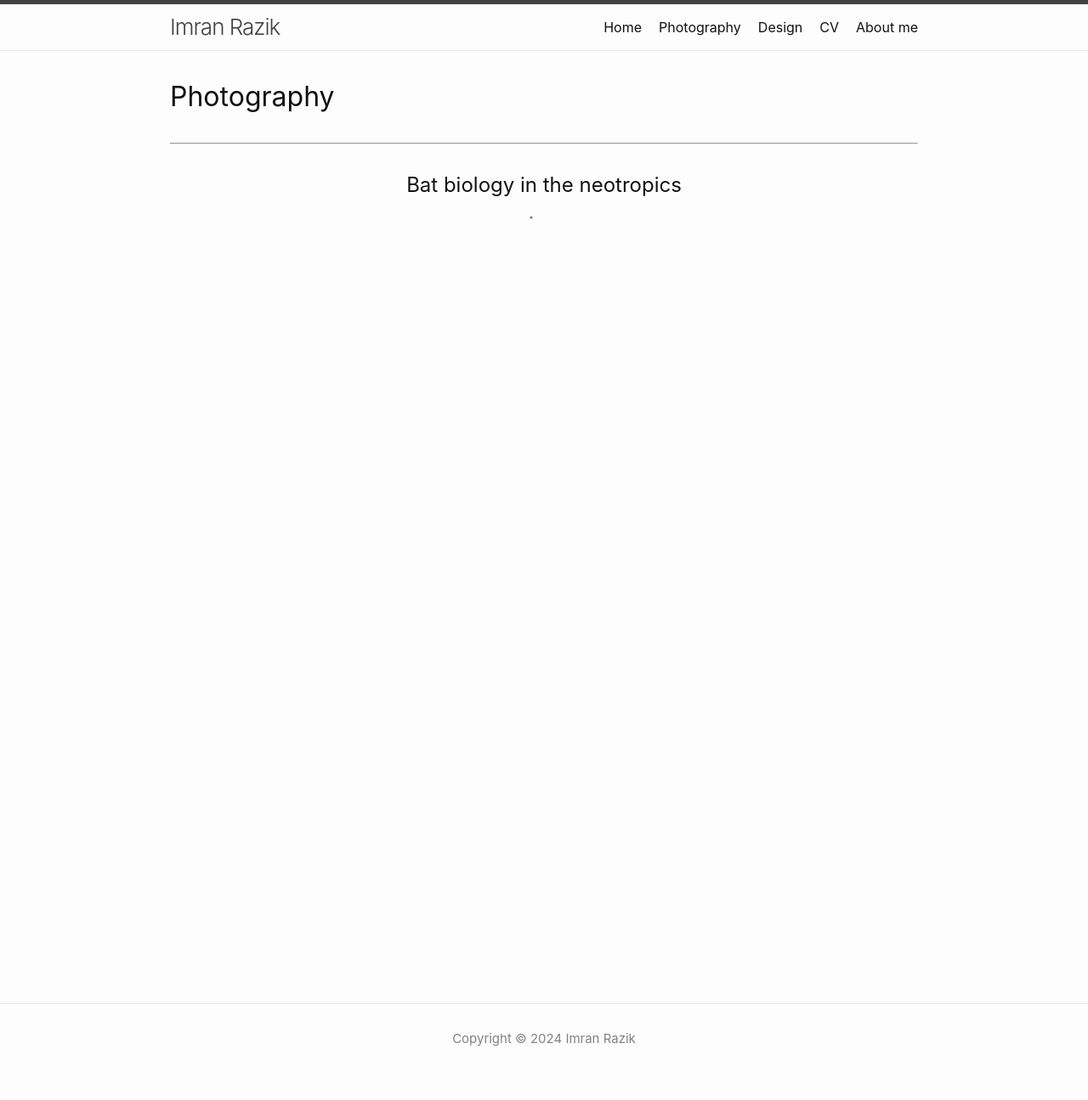
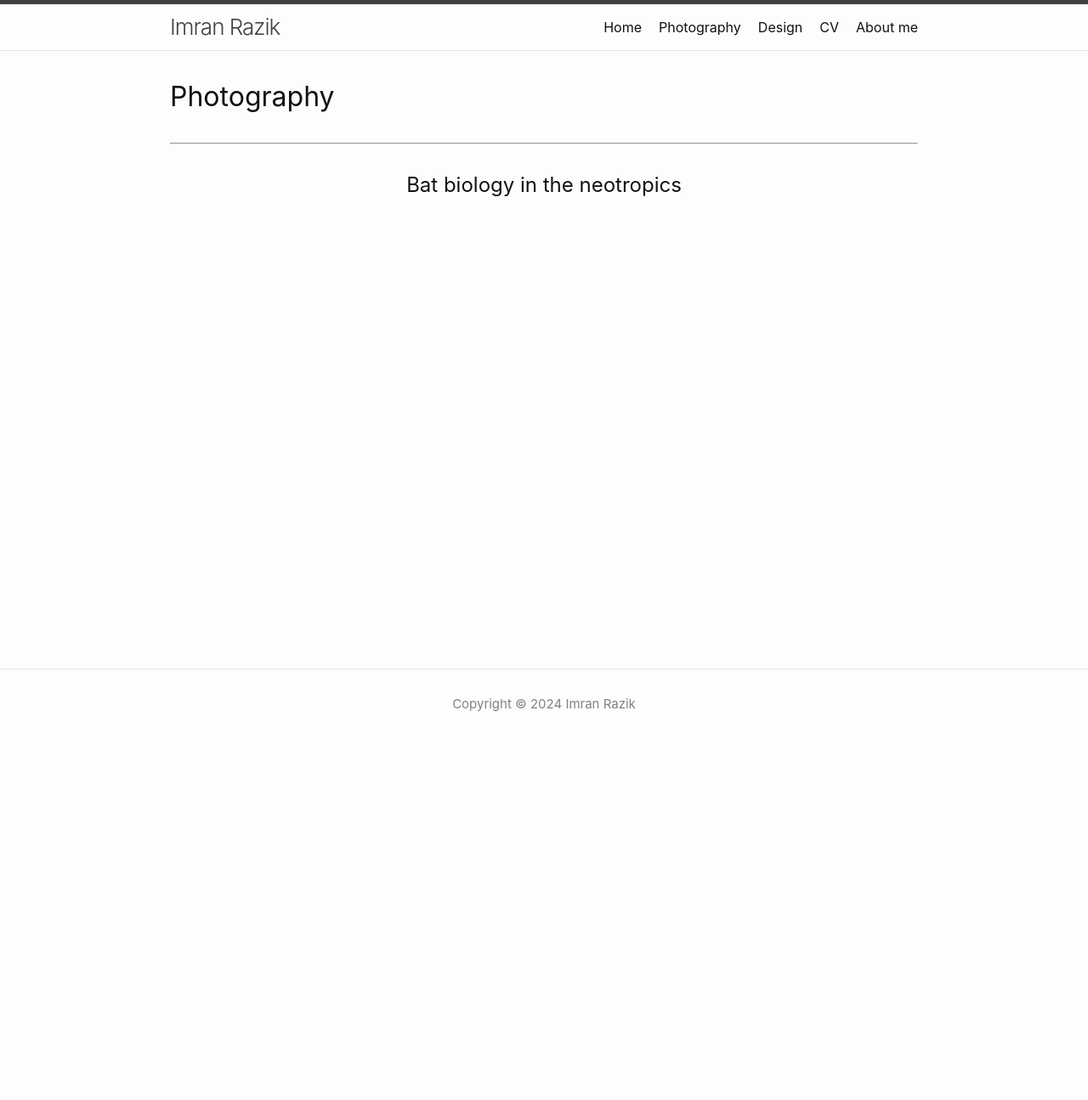
Before and after one commit to imranrazik/imranrazik.github.io, a Jekyll site: the page built from Photography.md, in a window 1280 px wide. Shown: the whole page at 85% size. Built offline with Jekyll 4.4.1, drawn with Linux system fonts in a browser that asks for light colours; our own code applies the rules of GitHub Pages for plain Markdown files; after the commit the page ends 900 px from its top, so only the background shows below that.

Commit message:
Update style.scss

```diff
--- a/assets/css/style.scss
+++ b/assets/css/style.scss
@@ -37,79 +37,3 @@
     width: 100%;
     height: 100%;
 }
-
-.loader-container {
-  display: flex;
-  justify-content: center;
-  align-items: flex-start;
-  height: 100vh; /* Ensure the container takes up the full height of the viewport */
-}
-
-.dot-pulse {
-  position: relative;
-  left: -9999px;
-  width: 10px;
-  height: 10px;
-  border-radius: 5px;
-  background-color: #787878;
-  color: #787878;
-  box-shadow: 9999px 0 0 -5px;
-  animation: dot-pulse 1.5s infinite linear;
-  animation-delay: 0.25s;
-}
-
-.dot-pulse::before, .dot-pulse::after {
-  content: "";
-  display: inline-block;
-  position: absolute;
-  top: 0;
-  width: 10px;
-  height: 10px;
-  border-radius: 5px;
-  background-color: #787878;
-  color: #787878;
-}
-.dot-pulse::before {
-  box-shadow: 9984px 0 0 -5px;
-  animation: dot-pulse-before 1.5s infinite linear;
-  animation-delay: 0s;
-}
-.dot-pulse::after {
-  box-shadow: 10014px 0 0 -5px;
-  animation: dot-pulse-after 1.5s infinite linear;
-  animation-delay: 0.5s;
-}
-
-@keyframes dot-pulse-before {
-  0% {
-    box-shadow: 9984px 0 0 -5px;
-  }
-  30% {
-    box-shadow: 9984px 0 0 2px;
-  }
-  60%, 100% {
-    box-shadow: 9984px 0 0 -5px;
-  }
-}
-@keyframes dot-pulse {
-  0% {
-    box-shadow: 9999px 0 0 -5px;
-  }
-  30% {
-    box-shadow: 9999px 0 0 2px;
-  }
-  60%, 100% {
-    box-shadow: 9999px 0 0 -5px;
-  }
-}
-@keyframes dot-pulse-after {
-  0% {
-    box-shadow: 10014px 0 0 -5px;
-  }
-  30% {
-    box-shadow: 10014px 0 0 2px;
-  }
-  60%, 100% {
-    box-shadow: 10014px 0 0 -5px;
-  }
-}
```
